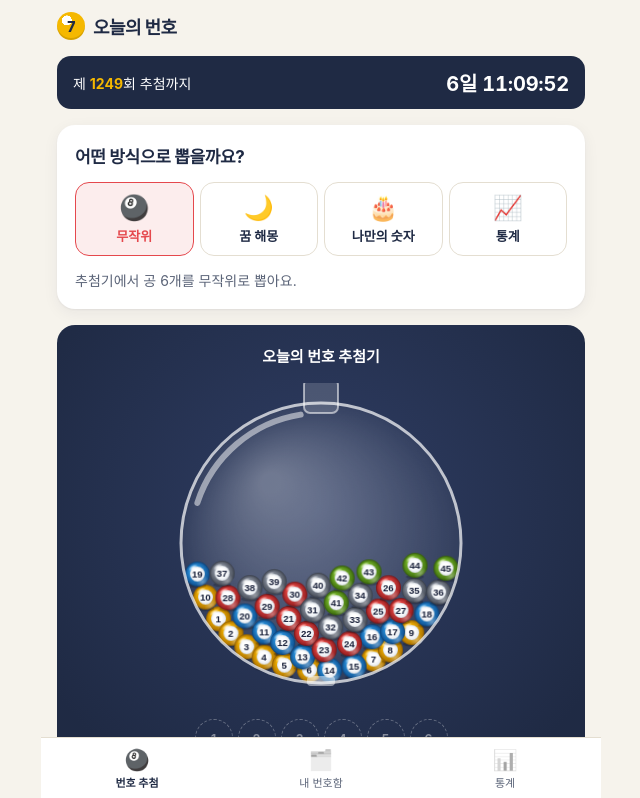
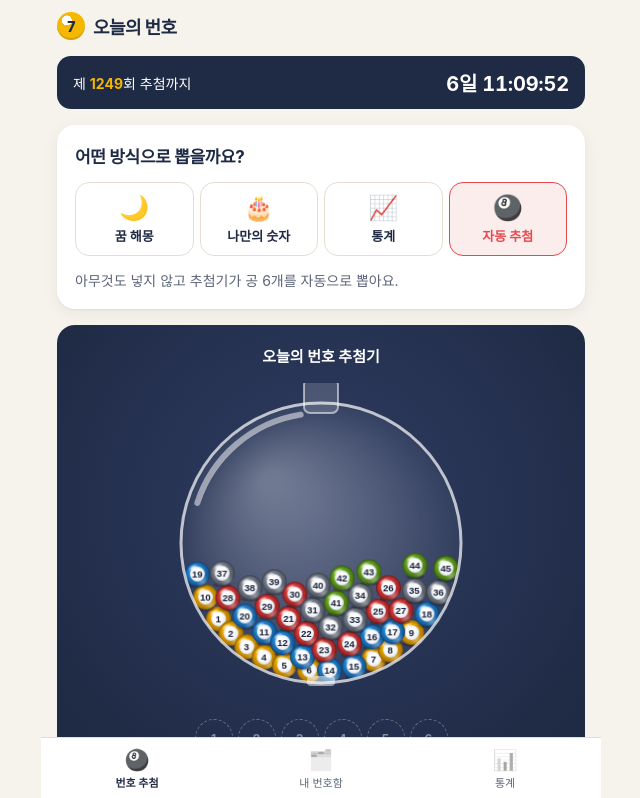
Before and after one commit to LimJin1009/Lotto, a React (Vite) app: page /stats in a window 1280 px wide. Shown: the top 798 px of the page, without its empty margins (319-959 px from the left). Built offline with nearby package versions, Linux system fonts and the light colour scheme; no server answers; a web font is replaced by a local one.

Commit message:
방식 선택에서 무작위를 맨 끝으로, 이름을 자동 추첨으로
Co-Authored-By: Claude Opus 5.5 <noreply@anthropic.com>

```diff
--- a/src/lib/types.ts
+++ b/src/lib/types.ts
@@ -4,7 +4,7 @@ export const METHOD_LABEL: Record<MethodId, string> = {
   dream: '꿈 해몽',
   personal: '나만의 숫자',
   stats: '통계 분석',
-  machine: '무작위 추첨',
+  machine: '자동 추첨',
 };
 
 /** 번호 생성 결과 한 세트 */
--- a/src/pages/HomePage.tsx
+++ b/src/pages/HomePage.tsx
@@ -16,10 +16,10 @@ import type { Draw, GenResult } from '../lib/types';
 type Mode = 'random' | 'dream' | 'personal' | 'stats';
 
 const MODES: { id: Mode; emoji: string; label: string }[] = [
-  { id: 'random', emoji: '🎱', label: '무작위' },
   { id: 'dream', emoji: '🌙', label: '꿈 해몽' },
   { id: 'personal', emoji: '🎂', label: '나만의 숫자' },
   { id: 'stats', emoji: '📈', label: '통계' },
+  { id: 'random', emoji: '🎱', label: '자동 추첨' },
 ];
 
 const SOON = ['🔮 오늘의 운세', '✍️ 이름·소원 문장', '💞 궁합 번호', '📷 복권 QR 확인', '🏆 당첨 인증 후기'];
@@ -38,8 +38,8 @@ function shuffle<T>(list: T[]): T[] {
 function randomResult(): GenResult {
   const numbers = randomNumbers(6).sort((a, b) => a - b);
   const reasons: Record<number, string> = {};
-  for (const n of numbers) reasons[n] = '추첨기에서 무작위로 나온 공';
-  return { method: 'machine', emoji: '🎱', title: '무작위 추첨 번호', numbers, reasons };
+  for (const n of numbers) reasons[n] = '자동 추첨으로 나온 공';
+  return { method: 'machine', emoji: '🎱', title: '자동 추첨 번호', numbers, reasons };
 }
 
 function countdown(ms: number) {
@@ -185,7 +185,7 @@ export function HomePage() {
             </button>
           ))}
         </div>
-        {mode === 'random' && <p className="opt-q">추첨기에서 공 6개를 무작위로 뽑아요.</p>}
+        {mode === 'random' && <p className="opt-q">아무것도 넣지 않고 추첨기가 공 6개를 자동으로 뽑아요.</p>}
         {mode === 'dream' && <DreamOptions value={dream} onChange={setDream} />}
         {mode === 'personal' && <PersonalOptions value={personal} onChange={setPersonal} />}
         {mode === 'stats' && <StatsOptions value={strategy} onChange={setStrategy} lastNo={latest.no} />}
```
Also changed, not shown: 2 other files (tests, documents, lock files or other folders).
